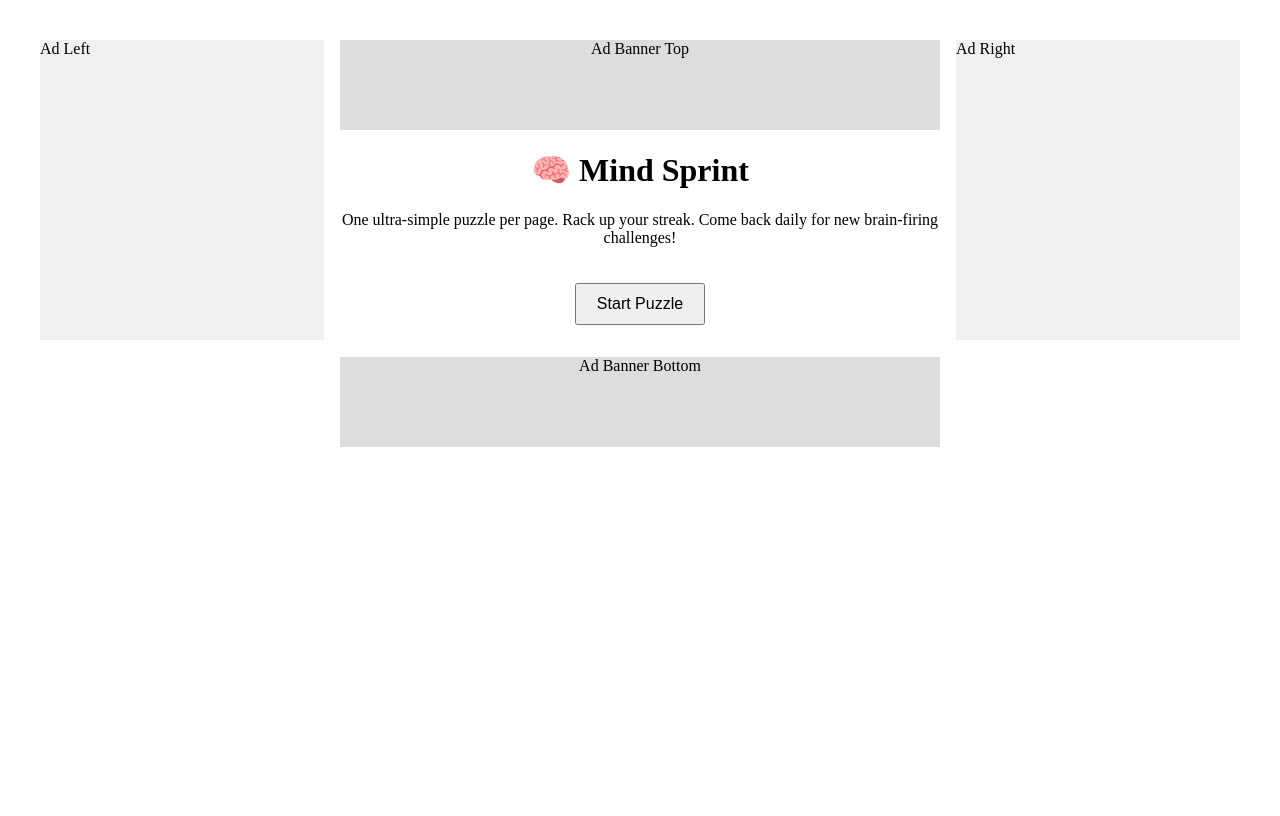
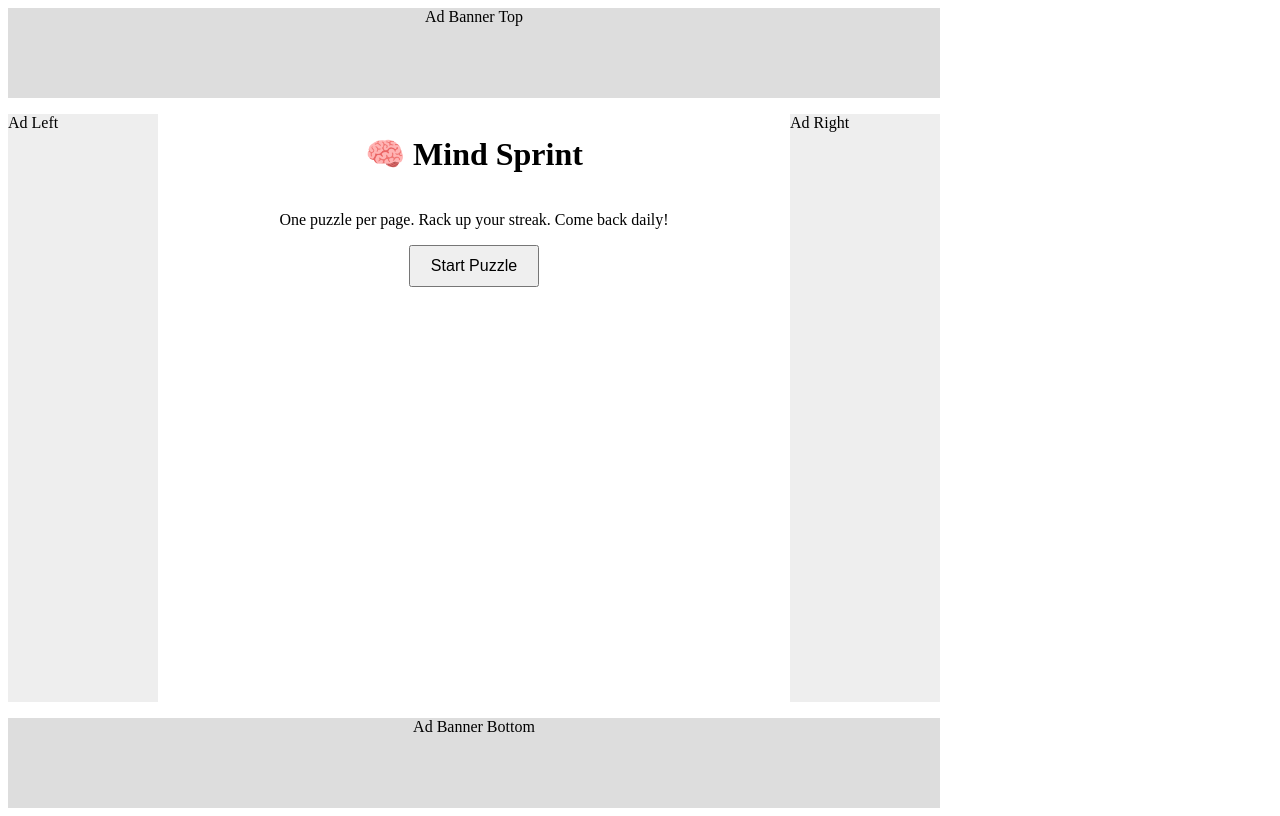
Before and after one commit to justinchase1984/mind-sprint, a Next.js app: page / in a window 1280 px wide. Built offline with nearby package versions, Linux system fonts and the light colour scheme.

Commit message:
Update index.tsx
Wrap homepage in quiz-page grid

```diff
--- a/pages/index.tsx
+++ b/pages/index.tsx
@@ -4,52 +4,33 @@ import Link from 'next/link';
 
 export default function Home() {
   return (
-    <div
-      style={{
-        display: 'grid',
-        gridTemplateColumns: '1fr minmax(auto,600px) 1fr',
-        gap: '1rem',
-        padding: '2rem',
-      }}
-    >
-      {/* Left Ad */}
-      <div style={{ background: '#f0f0f0', height: '300px' }}>Ad Left</div>
-
-      {/* Main Content */}
-      <>
+    <div className="quiz-page">
+      <div className="header" style={{ background:'#ddd', height:90, textAlign:'center' }}>
+        Ad Banner Top
+      </div>
+      <div className="adL" style={{ background:'#eee' }}>
+        Ad Left
+      </div>
+      <div className="main">
         <Head>
-          <title>Mind Sprint | Daily Brain Teasers & Puzzles</title>
+          <title>Mind Sprint | Daily Brain Teasers</title>
           <meta
             name="description"
-            content="Test your wits with quick puzzles in sports, pop culture, geography, and more. New puzzle each page!"
+            content="Quick puzzles in sports, pop culture, history & more."
           />
         </Head>
-        <main style={{ textAlign: 'center' }}>
-          {/* Top Banner */}
-          <div style={{ marginBottom: '1rem', height: '90px', background: '#ddd' }}>
-            Ad Banner Top
-          </div>
-
-          <h1>🧠 Mind Sprint</h1>
-          <p>
-            One ultra-simple puzzle per page. Rack up your streak. Come back daily for new
-            brain-firing challenges!
-          </p>
-          <Link href="/puzzle/1">
-            <button style={{ marginTop: '20px', padding: '10px 20px', fontSize: '16px' }}>
-              Start Puzzle
-            </button>
-          </Link>
-
-          {/* Bottom Banner */}
-          <div style={{ marginTop: '2rem', height: '90px', background: '#ddd' }}>
-            Ad Banner Bottom
-          </div>
-        </main>
-      </>
-
-      {/* Right Ad */}
-      <div style={{ background: '#f0f0f0', height: '300px' }}>Ad Right</div>
+        <h1>🧠 Mind Sprint</h1>
+        <p>One puzzle per page. Rack up your streak. Come back daily!</p>
+        <Link href="/puzzle/1">
+          <button style={{padding:'10px 20px',fontSize:16}}>Start Puzzle</button>
+        </Link>
+      </div>
+      <div className="adR" style={{ background:'#eee' }}>
+        Ad Right
+      </div>
+      <div className="footer" style={{ background:'#ddd', height:90, textAlign:'center' }}>
+        Ad Banner Bottom
+      </div>
     </div>
   );
 }
```
